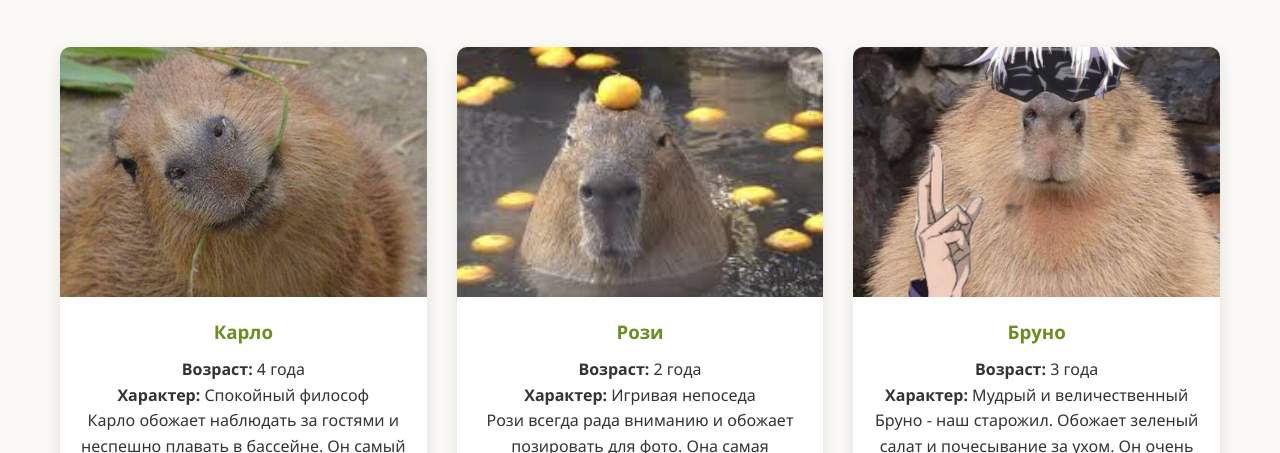
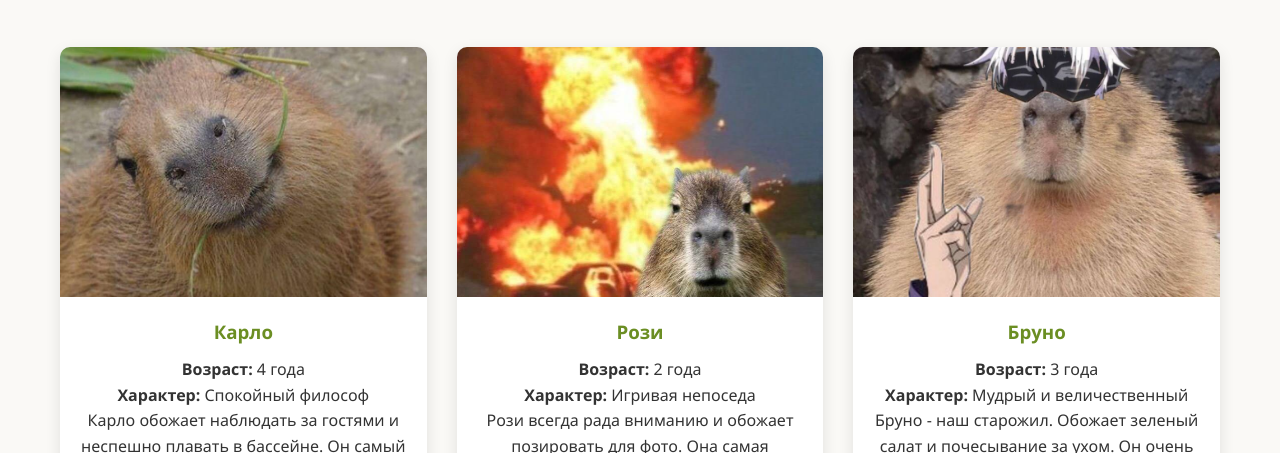
Before and after one commit to AstaLaKilla/AstaLaKilla.github.io, a plain HTML site: page index.html in a window 1280 px wide. Both pictures are taken after a click on the link "Наши капибары". Shown: the part 347-800 px from the top of the page. Drawn offline with Linux system fonts and the light colour scheme.

Commit message:
Update index.html

```diff
--- a/index.html
+++ b/index.html
@@ -648,7 +648,7 @@
 
                     <div class="capybara-card">
                         <div class="capybara-image">
-                            <img src="1.jpg" alt="Капибара Рози">
+                            <img src="3.jpg" alt="Капибара Рози">
                         </div>
                         <div class="capybara-info">
                             <h3>Рози</h3>
```
